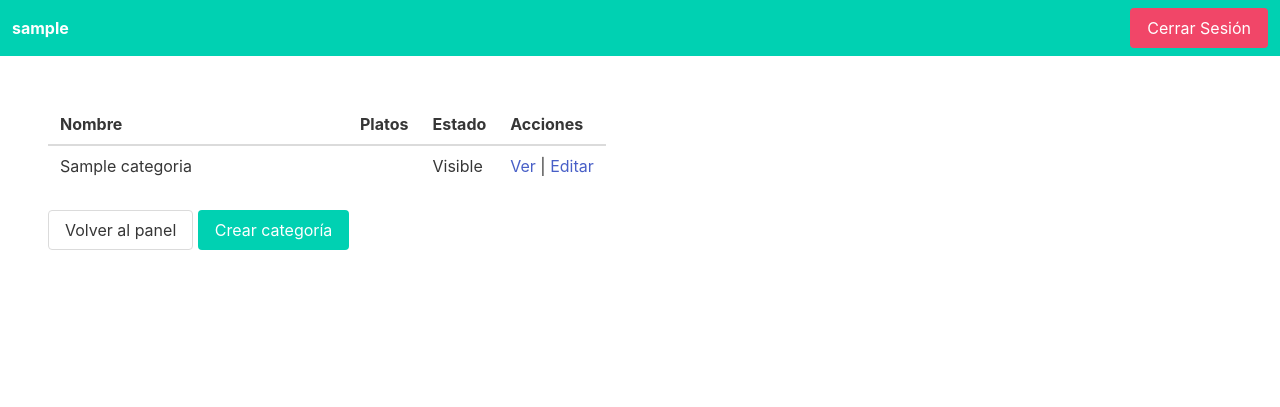
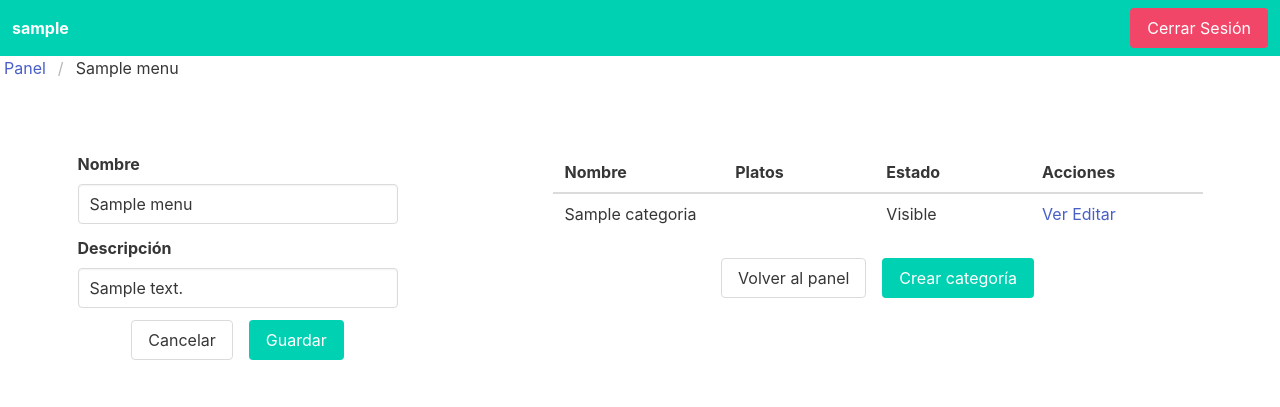
Before and after one commit to marcosrglz/qr-menu, a Django app: page /panel/editar-menu/1/ in a window 1280 px wide. Shown: the top 407 px of the page. Run offline with Django 4.2, Linux system fonts and the light colour scheme; a user stored in the database is signed in; tables that the repository leaves empty hold one stand-in row (values such as "Sample post"); some libraries are stand-ins or nearby versions.

Commit message:
Cambios de diseño y de código

```diff
--- a/gestion/templates/gestion/dashboard.html
+++ b/gestion/templates/gestion/dashboard.html
@@ -9,7 +9,7 @@
                     <table class="table is-stripped">
                         <thead>
                             <tr>
-                                <th style="width: 300px;">Nombre</th>
+                                <th>Nombre</th>
                                 <th>Platos</th>
                                 <th>Estado</th>
                                 <th>Acciones</th>
@@ -23,7 +23,6 @@
                                     <td>Publicado</td>
                                     <td>
                                         <a href={% url "core:menu-detail" menu.pk %}>Ver</a>
-                                        <span> | </span>
                                         <a href={% url "gestion:editar-menu" menu.pk %}>Editar</a>
                                     </td>
                                 </tr>
@@ -33,8 +32,8 @@
                 {% else %}
                     <h2 class="title is-5">Aún no has creado ningún menú</h2>
                 {% endif %}
-                <a class="button is-primary" href={% url "gestion:crear-menu" %}>Crear un menú</a>
             </div>
+            <a class="button is-primary" href={% url "gestion:crear-menu" %}>Crear un menú</a>
         </section>
     {% endif %}
 
--- a/gestion/templates/gestion/editar_menu.html
+++ b/gestion/templates/gestion/editar_menu.html
@@ -4,14 +4,30 @@
 {% block title %}Editar Menú | Menudiño{% endblock %}
 
 {% block content %}
-
-<section class="section">
+<div class="editar-menu-desktop">
+    <section class="section is-flex is-flex-direction-column is-align-items-center is-flex-grow-2">
+        <div
+        class="container is-flex is-flex-direction-column is-justify-content-center is-align-content-center"
+        style="width: 320px;">
+            <form method="POST">
+                {% csrf_token %}
+                {% for field in form.visible_fields %}
+                    {% include "partials/field.html" with field=field %}
+                {% endfor %}
+                <div class="is-flex is-justify-content-center" style="gap: 1rem;">
+                    <a href={% url "gestion:dashboard" %} class="button">Cancelar</a>
+                    <button type="submit" class="button is-primary">Guardar</button>
+                </div>
+            </form>
+        </div>
+    </section>
+    <section class="section is-flex is-flex-direction-column is-align-items-center is-flex-grow-2">
         <div class="table-container">
             {% if object.categoria_set %}
                 <table class="table is-stripped">
                     <thead>
                         <tr>
-                        <th style="width: 300px;">Nombre</th>
+                            <th>Nombre</th>
                             <th>Platos</th>
                             <th>Estado</th>
                             <th>Acciones</th>
@@ -25,7 +41,6 @@
                                 <td>Visible</td>
                                 <td>
                                     <a href={% url "core:menu-detail" menu.pk %}>Ver</a>
-                                <span> | </span>
                                     <a href={% url "gestion:editar-menu" menu.pk %}>Editar</a>
                                 </td>
                             </tr>
@@ -35,9 +50,12 @@
             {% else %}
                 <h2 class="title is-5">Aún no has creado ninguna categoría</h2>
             {% endif %}
+        </div>
+        <div class="edit-buttons-container">
             <a class="button" href={% url "gestion:dashboard" %}>Volver al panel</a>
             <a class="button is-primary" href={% url "gestion:crear-categoria" menu.pk %}>Crear categoría</a>
         </div>
     </section>
+</div>
 
 {% endblock %}
--- a/gestion/views.py
+++ b/gestion/views.py
@@ -4,7 +4,6 @@ from django.db.models import Count
 from django.urls import reverse_lazy
 from django.views import generic
 from django.views.generic.edit import CreateView, UpdateView
-from django.views.generic import DetailView
 
 from core import models
 
@@ -38,20 +37,60 @@ class MenuCreateView(LoginRequiredMixin, CreateView):
         kwargs["user"] = self.request.user
         return kwargs
 
+    def get_context_data(self, **kwargs):
+        context = super().get_context_data(**kwargs)
+        context["breadcrumbs"] = [
+            {
+                "label": "Panel",
+                "href": reverse_lazy("gestion:dashboard"),
+                "active": False,
+            },
+            {
+                "label": "Crear Menú",
+                "href": reverse_lazy("gestion:crear-menu"),
+                "active": True,
+            }
+        ]
+        return context
 
-class MenuEditView(LoginRequiredMixin, DetailView):
+
+class MenuUpdateForm(forms.ModelForm):
+    class Meta:
+        model = models.Menu
+        fields = ["nombre", "descripcion"]
+
+    def __init__(self, *args, **kwargs):
+        super().__init__(*args, **kwargs)
+        self.fields["descripcion"].widget = forms.TextInput()
+
+
+class MenuEditView(LoginRequiredMixin, UpdateView):
     model = models.Menu
+    form_class = MenuUpdateForm
     template_name = "gestion/editar_menu.html"
-    success_url = reverse_lazy("gestion:dashboard")
     login_url = reverse_lazy("auth:login")
-
-    def get_form_kwargs(self):
-        kwargs = super().get_form_kwargs()
-        kwargs["user"] = self.request.user
-        return kwargs
 
     def get_queryset(self):
         return models.Menu.objects.filter(usuario=self.request.user)
+
+    def get_success_url(self):
+        return reverse_lazy("gestion:editar-menu", args=[self.get_object().pk])
+
+    def get_context_data(self, **kwargs):
+        data = super().get_context_data(**kwargs)
+        data["breadcrumbs"] = [
+            {
+                "label": "Panel",
+                "href": reverse_lazy("gestion:dashboard"),
+                "active": False,
+            },
+            {
+                "label": self.get_object().nombre,
+                "href": reverse_lazy("gestion:editar-menu", args=[self.get_object().pk]),  # noqa: E501
+                "active": True,
+            }
+        ]
+        return data
 
 
 # Categoría
@@ -89,6 +128,23 @@ class CategoriaCreateView(LoginRequiredMixin, UpdateView):
     def get_context_data(self, **kwargs):
         data = super().get_context_data(**kwargs)
         data["menu"] = self.get_object()
+        data["breadcrumbs"] = [
+            {
+                "label": "Panel",
+                "href": reverse_lazy("gestion:dashboard"),
+                "active": False,
+            },
+            {
+                "label": self.get_object().nombre,
+                "href": reverse_lazy("gestion:editar-menu", args=[self.get_object().pk]),  # noqa: E501
+                "active": False,
+            },
+            {
+                "label": "Crear categoría",
+                "href": reverse_lazy("gestion:crear-categoria", args=[self.get_object().pk]),  # noqa: E501
+                "active": True,
+            }
+        ]
         return data
 
     def get_success_url(self):
@@ -105,4 +161,11 @@ class DashboardView(LoginRequiredMixin, generic.TemplateView):
         data["menus"] = models.Menu.objects.filter(usuario=self.request.user).annotate(
             plato_count=Count("categoria__plato")
         )
+        data["breadcrumbs"] = [
+            {
+                "label": "Panel",
+                "href": reverse_lazy("gestion:dashboard"),
+                "active": True,
+            }
+        ]
         return data
--- a/sass/dashboard.scss
+++ b/sass/dashboard.scss
@@ -1,3 +1,17 @@
-.create-menu-container {
-    max-width: 300px;
+table, td, th {
+    text-align: left;
+    width: 650px;
+    padding:5px;
 }
+
+.edit-buttons-container {
+    display: flex;
+    gap: 1rem;
+}
+
+@media screen and (min-width: 1024px) {
+    .editar-menu-desktop {
+        display: flex;
+        flex-direction: row;
+    }
+}
--- a/static/dist/dashboard.css
+++ b/static/dist/dashboard.css
@@ -1 +1 @@
-.create-menu-container{max-width:300px}/*# sourceMappingURL=dashboard.css.map */
+table,td,th{text-align:left;width:650px;padding:5px}.edit-buttons-container{display:flex;gap:1rem}@media screen and (min-width: 1024px){.editar-menu-desktop{display:flex;flex-direction:row}}/*# sourceMappingURL=dashboard.css.map */
--- a/templates/gestion_layout.html
+++ b/templates/gestion_layout.html
@@ -25,8 +25,8 @@
         <link rel="stylesheet" href="https://cdn.jsdelivr.net/npm/bulma@0.9.4/css/bulma.min.css">
     </head>
     <body>
-        <nav class="navbar is-primary is-flex is-justify-content-space-between is-align-items-center">
-            <div class="navbar-brand">
+        <nav class="navbar is-primary is-flex is-justify-content-space-evenly is-align-items-center">
+            <div class="navbar-brand is-flex-grow-1">
                 <a class="navbar-item" href="{% url "gestion:dashboard" %}">
                     <strong>{{ request.user }}</strong>
                 </a>
@@ -50,6 +50,17 @@
                 </div>
             </div>
         </nav>
+        <nav class="breadcrumb" aria-label="breadcrumbs">
+            <div class="container mx-1">
+                <ul>
+                    {% for breadcrumb in breadcrumbs %}
+                        <li class="{% if breadcrumb.active %}is-active{% endif %}">
+                            <a href="{{ breadcrumb.href }}">{{ breadcrumb.label }}</a>
+                        </li>
+                    {% endfor %}
+                </ul>
+            </div>
+        </nav>
         <main class="{% block main_class %}{% endblock %}">
             {% block content %}
             {% endblock %}
--- a/templates/partials/field.html
+++ b/templates/partials/field.html
@@ -3,7 +3,11 @@
 <div class="field">
     <label class="label">{{ field.label }}</label>
     <div class="control">
-        {% render_field field class+="input" %}
+        {% if 'textarea' in field.field.widget.template_name %}
+            {% render_field field class+="textarea" %}
+        {% else %}
+            {% render_field field class+="input" %}
+        {% endif %}
     </div>
 </div>
 <div class="my-3">
```
Also changed, not shown: core/templates/core/edit_menu.html (added), 1 other file. Lines whose indentation alone changed are shown as unchanged.
